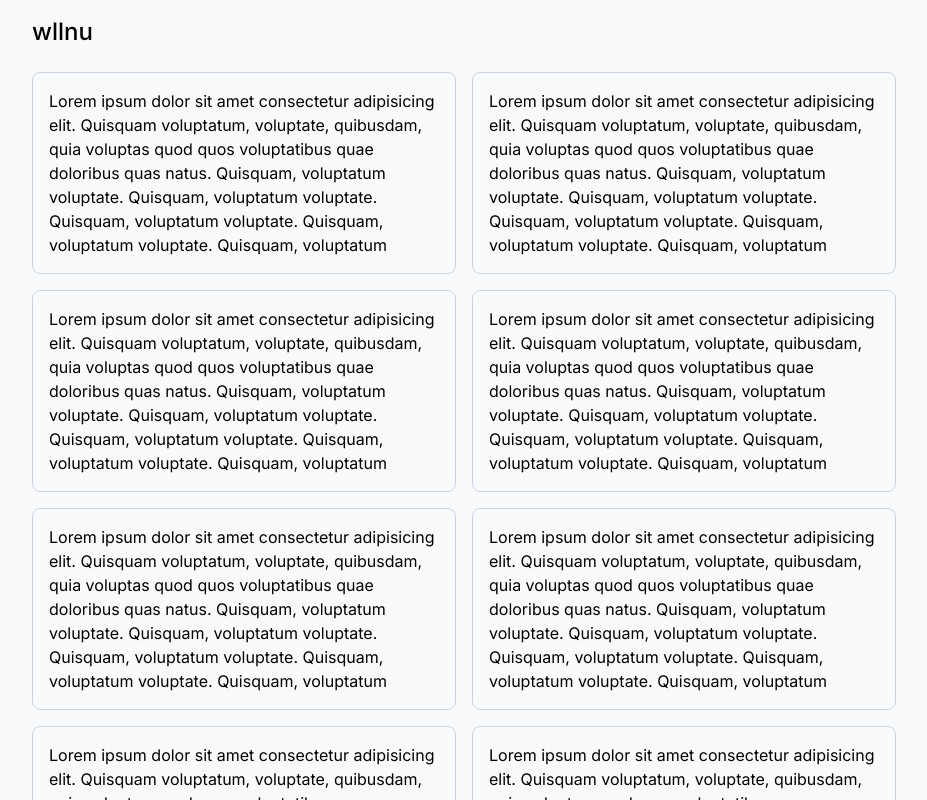
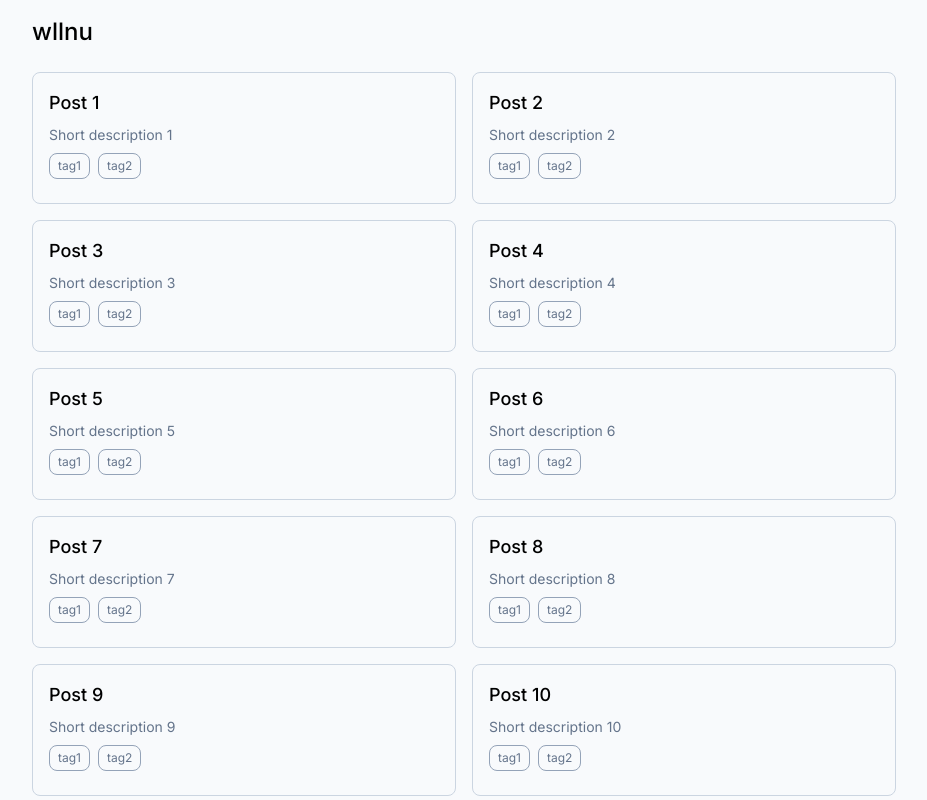
Before and after one commit to willi-nuechterlein/wllnu, a Next.js app: page / in a window 1280 px wide. Shown: the top 800 px of the page, without its empty margins (176-1103 px from the left). Built offline with nearby package versions, Linux system fonts and the light colour scheme.

Commit message:
render posts in grid cards

```diff
--- a/src/app/page.tsx
+++ b/src/app/page.tsx
@@ -1,3 +1,6 @@
+import { POSTS } from '@/lib/mocks/posts'
+import Link from 'next/link'
+
 export default function Home() {
   return (
     <>
@@ -6,19 +9,25 @@ export default function Home() {
       </header>
       <main>
         <section className="grid grid-cols-1 gap-4 sm:grid-cols-2">
-          {Array.from({
-            length: 20
-          }).map((_, i) => (
-            <article
-              key={i}
-              className="p-4 border rounded-lg border-slate-300 hover:cursor-pointer hover:border-slate-400"
-            >
-              Lorem ipsum dolor sit amet consectetur adipisicing elit. Quisquam
-              voluptatum, voluptate, quibusdam, quia voluptas quod quos
-              voluptatibus quae doloribus quas natus. Quisquam, voluptatum
-              voluptate. Quisquam, voluptatum voluptate. Quisquam, voluptatum
-              voluptate. Quisquam, voluptatum voluptate. Quisquam, voluptatum
-            </article>
+          {POSTS.map(({ id, title, shortDescription, tags }) => (
+            <Link href={`/post/${id}`} key={id}>
+              <article className="p-4 border rounded-lg border-slate-300 hover:cursor-pointer hover:border-slate-400 hover:scale-[1.01]">
+                <h2 className="mb-2 text-lg font-medium">{title}</h2>
+                <p className="mb-2 text-sm text-slate-500">
+                  {shortDescription}
+                </p>
+                <ul className="flex flex-wrap">
+                  {tags.map((tag) => (
+                    <li
+                      key={tag}
+                      className="px-2 py-1 mb-2 mr-2 text-xs border rounded-lg text-slate-500 border-slate-400"
+                    >
+                      {tag}
+                    </li>
+                  ))}
+                </ul>
+              </article>
+            </Link>
           ))}
         </section>
       </main>
```
